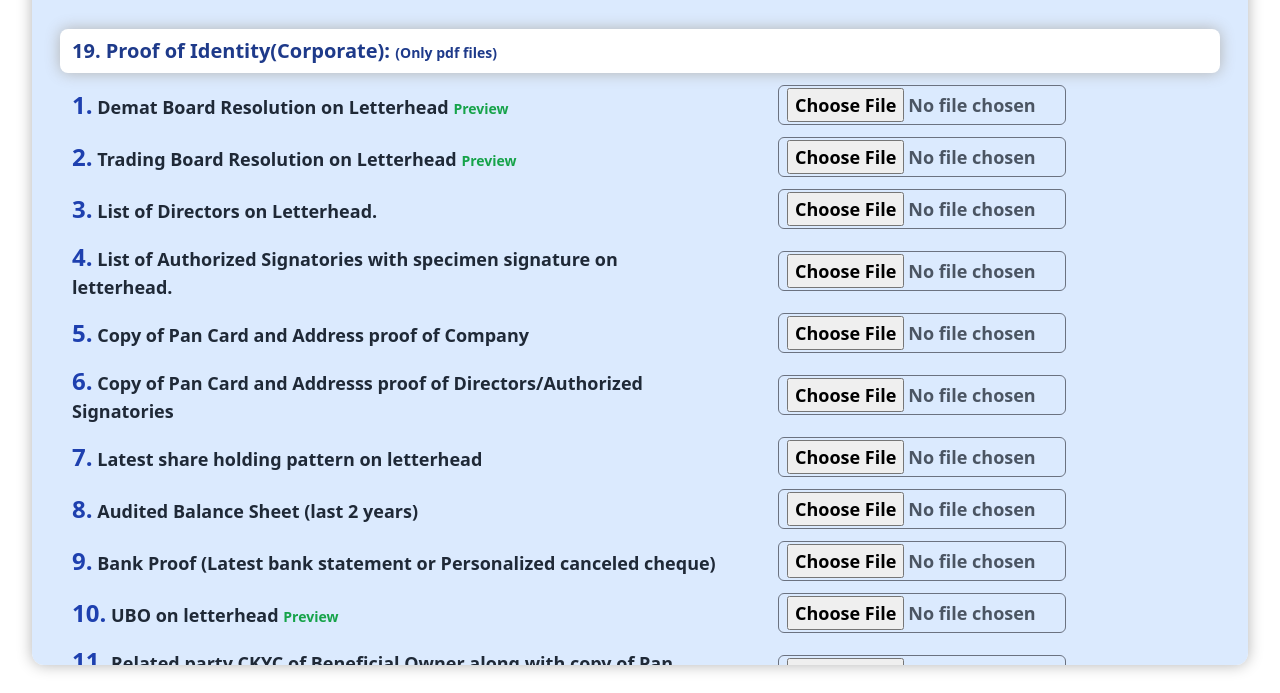
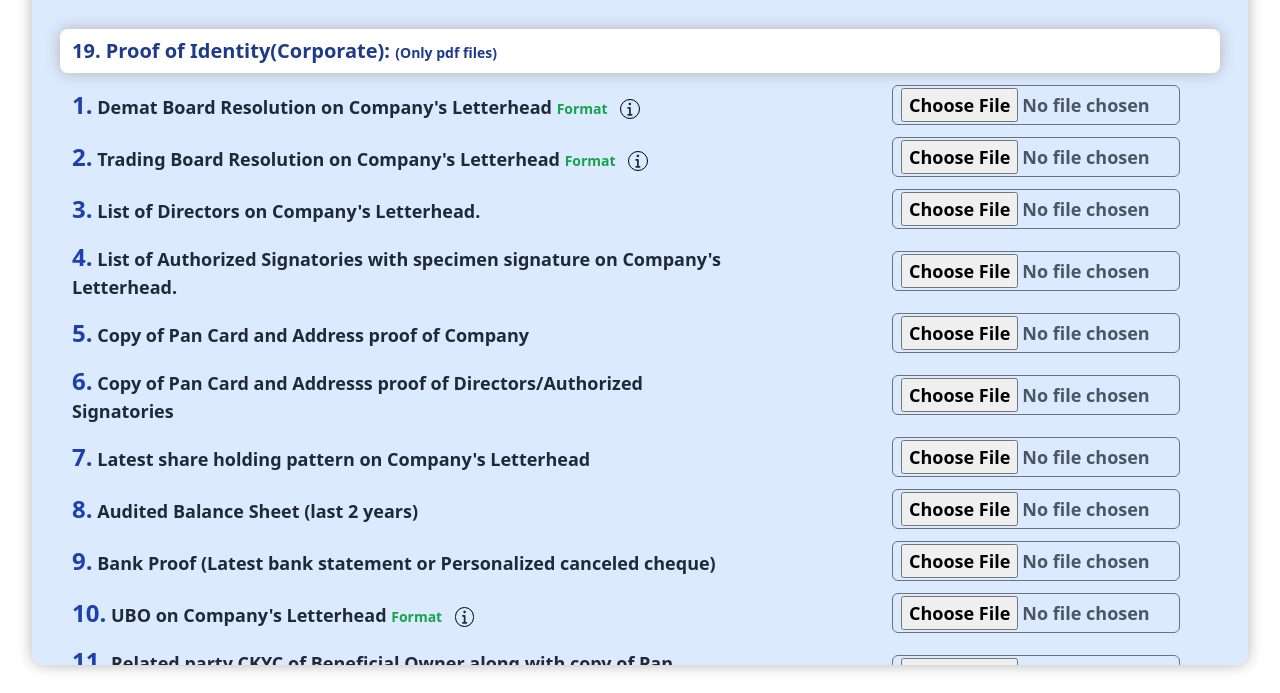
Before and after one commit to prateekc07/corporateAccountOpening.github.io, a website: page 8_corporateDocumentUpload.html in a window 1280 px wide. Shown: the part 107-800 px from the top of the page. Drawn offline with Linux system fonts and the light colour scheme.

Commit message:
new changes are made for preview

```diff
--- a/8_corporateDocumentUpload.html
+++ b/8_corporateDocumentUpload.html
@@ -14,7 +14,7 @@
 
 <body>
   <section
-    class="acknowledgementDetailsSection customScroll box-shadow w-[95%] mx-auto mt-5 px-7 rounded-xl bg-blue-100 py-5 h-[94vh] overflow-y-scroll">
+    class="acknowledgementDetailsSection relative customScroll box-shadow w-[95%] mx-auto mt-5 px-7 rounded-xl bg-blue-100 py-5 h-[94vh] overflow-y-scroll">
     <div class="ourLogo flex items-center justify-between">
       <div class="companyLogo">
         <img src="./images/DhanushLogo.png" alt="" class="my-2">
@@ -24,7 +24,7 @@
 
     <form id="corporateDocumentUploadForm">
 
-      <div class="docPreviewSectionMain absolute left-[35%] right-[41.5%] top-[15%] hidden border border-red-500 px-2 pt-1 pb-3 rounded-xl bg-gray-700">
+      <div class="docPreviewSectionMain z-10 absolute left-[35%] right-[41.5%] top-[15%] hidden border border-red-500 px-2 pt-1 pb-3 rounded-xl bg-gray-700">
         <div class="text-right"><span class="text-white font-bold mr-3 hover:cursor-pointer" onclick="removePreview(event)">X</span></div>
         <div class="docPreviewSection"></div>
       </div>
@@ -34,90 +34,100 @@
           class="settlementTimePeriodHeading box-shadow bg-white py-2 text-blue-900 text-xl font-semibold rounded-lg pl-3 shadow-md mb-3">
           19. Proof of Identity(Corporate): <span class="text-sm">(Only pdf files)</span></div>
           <div class="docs ml-3">
-            <div class="flex items-center my-3">
-              <div class="w-[650px] text-lg text-gray-800 font-semibold mr-14"><span class="text-2xl text-blue-800">1.</span> Demat Board Resolution on Letterhead <span class="text-green-600 text-sm hover:cursor-pointer hover:text-green-700" onclick="showPreview()">Preview</span></div>
+            <div class="flex items-center justify-between mr-10 my-3">
+              <div class="w-[650px] text-lg text-gray-800 font-semibold mr-14"><span class="text-2xl text-blue-800">1.</span> Demat Board Resolution on Company's Letterhead <span class="text-green-600 text-sm hover:cursor-pointer hover:text-green-700" onclick="showPreview()">Format</span> <i class="fa-solid fa-info border border-black text-sm py-0.5 px-1.5 rounded-full hover:cursor-pointer mx-2" id="sf1" onclick="showInfo('showCard1')"></i> <span class="showCard1 hidden border border-black pl-1 rounded-md absolute w-60 text-sm"> <span class="flex justify-end mr-3"><i class="fa-solid fa-xmark hover:cursor-pointer" id="cf1" onclick="closeInfo('showCard1')"></i></span> Please download the format and paste it on the company's letterhead and then upload filled pdf</span> </div>
               <div><input type="file" name="inputFile1" id="inputFile1"
                   class="border border-gray-500 text-lg outline-none rounded-md px-2 text-gray-600 font-semibold w-72 h-10 hover:cursor-pointer pt-0.5" accept="application/pdf" required>
               </div>
             </div>
-            <div class="flex items-center my-3">
-              <div class="w-[650px] text-lg text-gray-800 font-semibold mr-14"><span class="text-2xl text-blue-800">2.</span> Trading Board Resolution on Letterhead <span class="text-green-600 text-sm hover:cursor-pointer hover:text-green-700"
-                onclick="showPreview()">Preview</span></div>
+            <div class="flex items-center justify-between mr-10 my-3">
+              <div class="w-[650px] text-lg text-gray-800 font-semibold mr-14"><span class="text-2xl text-blue-800">2.</span> Trading Board Resolution on Company's Letterhead <span class="text-green-600 text-sm hover:cursor-pointer hover:text-green-700"
+                onclick="showPreview()">Format</span> <i class="fa-solid fa-info border border-black text-sm py-0.5 px-1.5 rounded-full hover:cursor-pointer mx-2" id="sf1"
+                  onclick="showInfo('showCard2')"></i> <span
+                  class="showCard2 hidden border border-black pl-1 rounded-md absolute w-60 text-sm"> <span
+                    class="flex justify-end mr-3"><i class="fa-solid fa-xmark hover:cursor-pointer" id="cf1"
+                      onclick="closeInfo('showCard2')"></i></span> Please download the format and paste it on the company's letterhead
+                  and then upload filled pdf</span> </div>
               <div><input type="file" name="inputFile2" id="inputFile2"
                   class="border border-gray-500 text-lg outline-none rounded-md px-2 text-gray-600 font-semibold w-72 h-10 hover:cursor-pointer pt-0.5" accept="application/pdf" required>
               </div>
             </div>
-            <div class="flex items-center my-3">
-              <div class="w-[650px] text-lg text-gray-800 font-semibold mr-14"><span class="text-2xl text-blue-800">3.</span> List of Directors on Letterhead.</div>
+            <div class="flex items-center justify-between mr-10 my-3">
+              <div class="w-[650px] text-lg text-gray-800 font-semibold mr-14"><span class="text-2xl text-blue-800">3.</span> List of Directors on Company's Letterhead.</div>
               <div><input type="file" name="inputFile3" id="inputFile3"
                   class="border border-gray-500 text-lg outline-none rounded-md px-2 text-gray-600 font-semibold w-72 h-10 hover:cursor-pointer pt-0.5" accept="application/pdf" required>
               </div>
             </div>
-            <div class="flex items-center my-3">
-              <div class="w-[650px] text-lg text-gray-800 font-semibold mr-14"><span class="text-2xl text-blue-800">4.</span> List of Authorized Signatories with specimen signature on letterhead.</div>
+            <div class="flex items-center justify-between mr-10 my-3">
+              <div class="w-[650px] text-lg text-gray-800 font-semibold mr-14"><span class="text-2xl text-blue-800">4.</span> List of Authorized Signatories with specimen signature on Company's Letterhead.</div>
               <div><input type="file" name="inputFile4" id="inputFile4"
                   class="border border-gray-500 text-lg outline-none rounded-md px-2 text-gray-600 font-semibold w-72 h-10 hover:cursor-pointer pt-0.5" accept="application/pdf" required>
               </div>
             </div>
-            <div class="flex items-center my-3">
+            <div class="flex items-center justify-between mr-10 my-3">
               <div class="w-[650px] text-lg text-gray-800 font-semibold mr-14"><span class="text-2xl text-blue-800">5.</span> Copy of Pan Card and Address proof of Company</div>
               <div><input type="file" name="inputFile5" id="inputFile5"
                   class="border border-gray-500 text-lg outline-none rounded-md px-2 text-gray-600 font-semibold w-72 h-10 hover:cursor-pointer pt-0.5" accept="application/pdf" required>
               </div>
             </div>
-            <div class="flex items-center my-3">
+            <div class="flex items-center justify-between mr-10 my-3">
               <div class="w-[650px] text-lg text-gray-800 font-semibold mr-14"><span class="text-2xl text-blue-800">6.</span> Copy of Pan Card and Addresss proof of Directors/Authorized Signatories</div>
               <div><input type="file" name="inputFile6" id="inputFile6"
                   class="border border-gray-500 text-lg outline-none rounded-md px-2 text-gray-600 font-semibold w-72 h-10 hover:cursor-pointer pt-0.5" accept="application/pdf" required>
               </div>
             </div>
-            <div class="flex items-center my-3">
-              <div class="w-[650px] text-lg text-gray-800 font-semibold mr-14"><span class="text-2xl text-blue-800">7.</span> Latest share holding pattern on letterhead</div>
+            <div class="flex items-center justify-between mr-10 my-3">
+              <div class="w-[650px] text-lg text-gray-800 font-semibold mr-14"><span class="text-2xl text-blue-800">7.</span> Latest share holding pattern on Company's Letterhead</div>
               <div><input type="file" name="inputFile7" id="inputFile7"
                   class="border border-gray-500 text-lg outline-none rounded-md px-2 text-gray-600 font-semibold w-72 h-10 hover:cursor-pointer pt-0.5" accept="application/pdf" required>
               </div>
             </div>
-            <div class="flex items-center my-3">
+            <div class="flex items-center justify-between mr-10 my-3">
               <div class="w-[650px] text-lg text-gray-800 font-semibold mr-14"><span class="text-2xl text-blue-800">8.</span> Audited Balance Sheet (last 2 years)</div>
               <div><input type="file" name="inputFile8" id="inputFile8"
                   class="border border-gray-500 text-lg outline-none rounded-md px-2 text-gray-600 font-semibold w-72 h-10 hover:cursor-pointer pt-0.5" accept="application/pdf" required>
               </div>
             </div>
-            <div class="flex items-center my-3">
+            <div class="flex items-center justify-between mr-10 my-3">
               <div class="w-[650px] text-lg text-gray-800 font-semibold mr-14"><span class="text-2xl text-blue-800">9.</span> Bank Proof (Latest bank statement or Personalized canceled cheque)</div>
               <div><input type="file" name="inputFile9" id="inputFile9"
                   class="border border-gray-500 text-lg outline-none rounded-md px-2 text-gray-600 font-semibold w-72 h-10 hover:cursor-pointer pt-0.5" accept="application/pdf" required>
               </div>
             </div>
-            <div class="flex items-center my-3">
-              <div class="w-[650px] text-lg text-gray-800 font-semibold mr-14"><span class="text-2xl text-blue-800">10.</span> UBO on letterhead <span class="text-green-600 text-sm hover:cursor-pointer hover:text-green-700"
-                onclick="showPreview('ubo')">Preview</span></div>
+            <div class="flex items-center justify-between mr-10 my-3">
+              <div class="w-[650px] text-lg text-gray-800 font-semibold mr-14"><span class="text-2xl text-blue-800">10.</span> UBO on Company's Letterhead <span class="text-green-600 text-sm hover:cursor-pointer hover:text-green-700"
+                onclick="showPreview('ubo')">Format</span> <i class="fa-solid fa-info border border-black text-sm py-0.5 px-1.5 rounded-full hover:cursor-pointer mx-2" id="sf1"
+                  onclick="showInfo('showCard3')"></i> <span
+                  class="showCard3 hidden border border-black pl-1 rounded-md absolute w-60 text-sm"> <span
+                    class="flex justify-end mr-3"><i class="fa-solid fa-xmark hover:cursor-pointer" id="cf1"
+                      onclick="closeInfo('showCard3')"></i></span> Please download the format and paste it on the company's letterhead
+                  and then upload filled pdf</span> </div>
               <div><input type="file" name="inputFile10" id="inputFile10"
                   class="border border-gray-500 text-lg outline-none rounded-md px-2 text-gray-600 font-semibold w-72 h-10 hover:cursor-pointer pt-0.5" accept="application/pdf" required>
               </div>
             </div>
-            <div class="flex items-center my-3">
+            <div class="flex items-center justify-between mr-10 my-3">
               <div class="w-[650px] text-lg text-gray-800 font-semibold mr-14"><span class="text-2xl text-blue-800">11.</span>
                 Related party CKYC of Beneficial Owner along with copy of Pan Card/Masked Adhaar (if different from Director/Authorized Signatory)</div>
               <div><input type="file" name="inputFile11" id="inputFile11"
                   class="border border-gray-500 text-lg outline-none rounded-md px-2 text-gray-600 font-semibold w-72 h-10 hover:cursor-pointer pt-0.5" accept="application/pdf">
               </div>
             </div>
-            <div class="flex items-center my-3">
+            <div class="flex items-center justify-between mr-10 my-3">
               <div class="w-[650px] text-lg text-gray-800 font-semibold mr-14"><span class="text-2xl text-blue-800">12.</span>
                 MOA, AOA, and Certificate of incorporation</div>
               <div><input type="file" name="inputFile12" id="inputFile12"
                   class="border border-gray-500 text-lg outline-none rounded-md px-2 text-gray-600 font-semibold w-72 h-10 hover:cursor-pointer pt-0.5" accept="application/pdf" required>
               </div>
             </div>
-            <div class="flex items-center my-3">
+            <div class="flex items-center justify-between mr-10 my-3">
               <div class="w-[650px] text-lg text-gray-800 font-semibold mr-14"><span class="text-2xl text-blue-800">13.</span>
                 Form 32/DIR 12 with challan for Authorized Director</div>
               <div><input type="file" name="inputFile13" id="inputFile13"
                   class="border border-gray-500 text-lg outline-none rounded-md px-2 text-gray-600 font-semibold w-72 h-10 hover:cursor-pointer pt-0.5" accept="application/pdf" required>
               </div>
             </div>
-            <div class="flex items-center my-3">
+            <div class="flex items-center justify-between mr-10 my-3">
               <div class="w-[650px] text-lg text-gray-800 font-semibold mr-14"><span class="text-2xl text-blue-800">14.</span>
                 MITC & CKYC download consent</div>
               <div><input type="file" name="inputFile14" id="inputFile14"
--- a/corporateDocumentUpload.js
+++ b/corporateDocumentUpload.js
@@ -81,7 +81,7 @@ function showPreview(preview) {
   // Set attributes for the iframe
   if (preview === "ubo") iframe.src = "page36.pdf";
   else iframe.src = "page53.pdf";
-   // Set the PDF source
+  // Set the PDF source
   iframe.width = "300px"; // Set iframe width
   iframe.height = "446px"; // Set iframe height
 
@@ -92,3 +92,13 @@ function removePreview(event) {
   document.querySelector(".docPreviewSection").innerHTML = "";
   docPreviewSectionMain.style.display = "none";
 }
+
+function showInfo(cardName) {
+  let showCard = document.querySelector("." + cardName);
+  showCard.style.display = "inline-block";
+}
+
+function closeInfo(cardName) {
+  let hideCard = document.querySelector("." + cardName);
+  hideCard.style.display = "none";
+}
--- a/hufDocumentUpload.js
+++ b/hufDocumentUpload.js
@@ -90,3 +90,13 @@ function removePreview(event) {
   document.querySelector(".docPreviewSection").innerHTML = "";
   docPreviewSectionMain.style.display = "none";
 }
+
+function showInfo(cardName) {
+  let showCard = document.querySelector("." + cardName);
+  showCard.style.display = "inline-block";
+}
+
+function closeInfo(cardName) {
+  let hideCard = document.querySelector("." + cardName);
+  hideCard.style.display = "none";
+}
--- a/llpDocumentUpload.js
+++ b/llpDocumentUpload.js
@@ -89,3 +89,13 @@ function removePreview(event) {
   document.querySelector(".docPreviewSection").innerHTML = "";
   docPreviewSectionMain.style.display = "none";
 }
+
+function showInfo(cardName) {
+  let showCard = document.querySelector("." + cardName);
+  showCard.style.display = "inline-block";
+}
+
+function closeInfo(cardName) {
+  let hideCard = document.querySelector("." + cardName);
+  hideCard.style.display = "none";
+}
```
Also changed, not shown: 8_hufDocumentUpload.html (+13 -3 lines), 8_llpDocumentUpload.html (+13 -3 lines), output.css.
